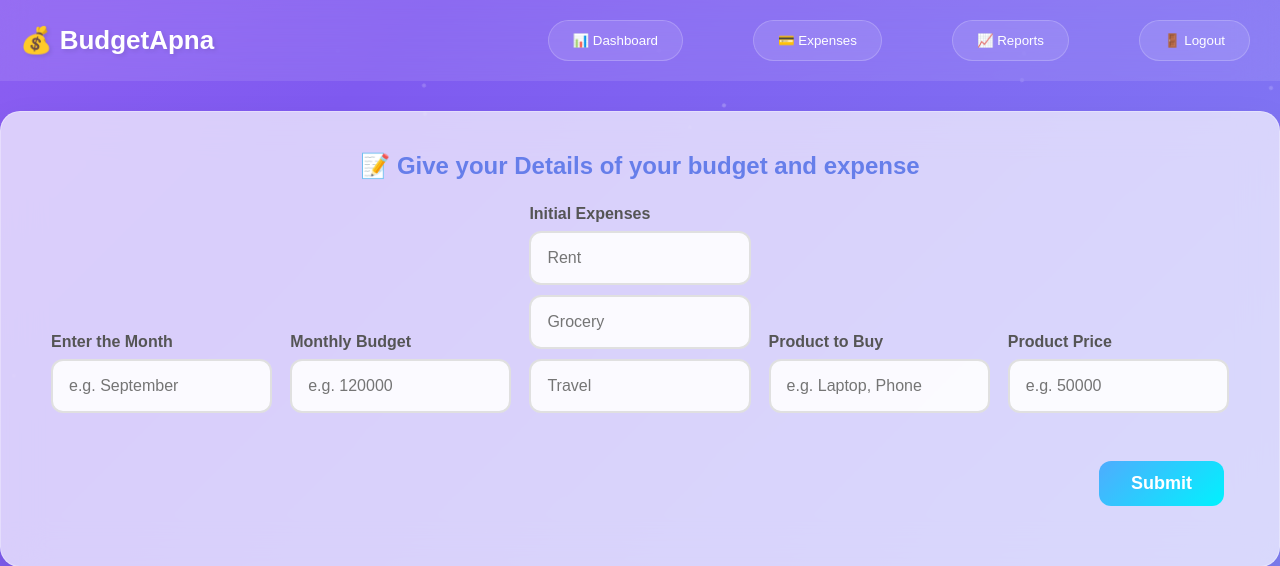
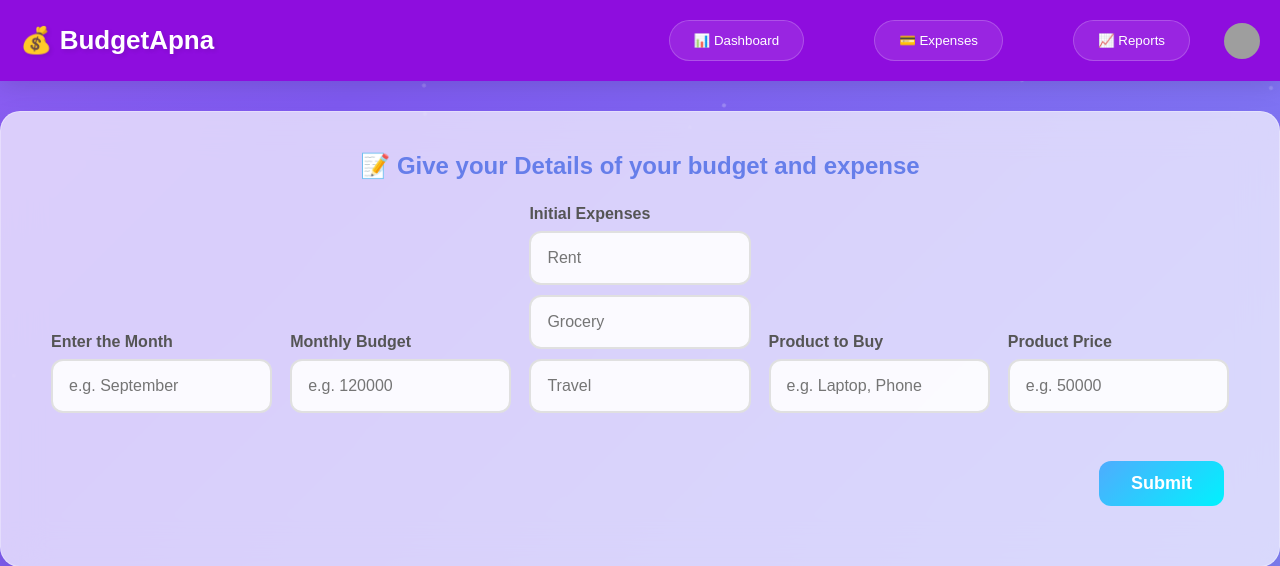
Before and after one commit to ANINDASAU/Budgetwise-Forcasting-Infosys, a Flask app: page /home in a window 1280 px wide. Shown: the top 566 px of the page. Run offline with Flask 3, Linux system fonts and the light colour scheme; the visitor is signed in with stand-in values (Sample User, id 1); some libraries are stand-ins or nearby versions; grey boxes are pictures that could not be loaded.

Commit message:
Some Changes on Dashboard

```diff
--- a/LandingPage/static/script.js
+++ b/LandingPage/static/script.js
@@ -1,3 +1,28 @@
+// --- Profile Dropdown Logic ---
+function toggleProfileDropdown() {
+    const dropdown = document.getElementById('profileDropdown');
+    dropdown.classList.toggle('show');
+}
+
+// Hide dropdown when clicking outside
+document.addEventListener('click', function(event) {
+    const profileIcon = document.getElementById('profileIcon');
+    const dropdown = document.getElementById('profileDropdown');
+    if (!profileIcon.contains(event.target) && !dropdown.contains(event.target)) {
+        dropdown.classList.remove('show');
+    }
+});
+
+// Edit Username (placeholder)
+function editUsername() {
+    const newName = prompt('Enter new username:');
+    if (newName) {
+        // You can add AJAX/Flask call here to update username in backend
+        alert('Username updated to: ' + newName);
+        // Optionally update avatar
+        document.querySelector('.profile-icon img').src = `https://ui-avatars.com/api/?name=${encodeURIComponent(newName)}&background=667eea&color=fff&rounded=true`;
+    }
+}
 // --- Logout: Show login page and hide nav/dashboard ---
 function logout() {
     // If loginPage exists, show it and hide nav/dashboard
--- a/LandingPage/static/style.css
+++ b/LandingPage/static/style.css
@@ -1,3 +1,43 @@
+/* Profile Dropdown Styles */
+.profile-menu-container {
+  position: relative;
+  margin-left: 24px;
+}
+.profile-icon {
+  display: flex;
+  align-items: center;
+  cursor: pointer;
+}
+.profile-dropdown {
+  display: none;
+  position: absolute;
+  top: 48px;
+  right: 0;
+  background: #fff;
+  border-radius: 12px;
+  box-shadow: 0 8px 24px rgba(0,0,0,0.12);
+  min-width: 160px;
+  z-index: 200;
+  flex-direction: column;
+  padding: 10px 0;
+}
+.profile-dropdown button {
+  background: none;
+  border: none;
+  color: #333;
+  padding: 12px 24px;
+  text-align: left;
+  width: 100%;
+  font-size: 16px;
+  cursor: pointer;
+  transition: background 0.2s;
+}
+.profile-dropdown button:hover {
+  background: #f3f3f3;
+}
+.profile-dropdown.show {
+  display: flex;
+}
 /* =============================
    OVERRIDE: Dashboard/Reports/Expenses Styles (from original home.html)
    ============================= */
@@ -56,11 +96,12 @@ body {
   transform: translateY(-5px);
   box-shadow: 0 30px 50px rgba(0, 0, 0, 0.15);
 }
+/* Make nav-bar always dark and opaque for visibility */
 .nav-bar {
-  background: rgba(255, 255, 255, 0.1);
+  background: #8e0dde;
   padding: 20px 0;
   margin-bottom: 30px;
-  backdrop-filter: blur(20px);
+  box-shadow: 0 4px 24px rgba(0,0,0,0.12);
   display: none;
   position: sticky;
   top: 0;
@@ -493,16 +534,7 @@ body {
   transform: translateY(-5px);
   box-shadow: 0 30px 50px rgba(0, 0, 0, 0.15);
 }
-.nav-bar {
-  background: rgba(255, 255, 255, 0.1);
-  padding: 20px 0;
-  margin-bottom: 30px;
-  backdrop-filter: blur(20px);
-  display: none;
-  position: sticky;
-  top: 0;
-  z-index: 100;
-}
+/* Removed duplicate .nav-bar rule for clarity */
 .nav-bar.show {
   display: block;
   animation: slideDown 0.5s ease;
--- a/LandingPage/templates/home.html
+++ b/LandingPage/templates/home.html
@@ -20,7 +20,15 @@
                 <button onclick="showPage('dashboard')">📊 Dashboard</button>
                 <button onclick="showPage('expenses')">💳 Expenses</button>
                 <button onclick="showPage('reports')">📈 Reports</button>
-                <button onclick="logout()">🚪 Logout</button>
+            </div>
+            <div class="profile-menu-container">
+                <div class="profile-icon" id="profileIcon" onclick="toggleProfileDropdown()">
+                    <img src="https://ui-avatars.com/api/?name=User&background=667eea&color=fff&rounded=true" alt="Profile" style="width:36px;height:36px;border-radius:50%;cursor:pointer;">
+                </div>
+                <div class="profile-dropdown" id="profileDropdown">
+                    <button onclick="editUsername()">Edit Username</button>
+                    <button onclick="logout()">Logout</button>
+                </div>
             </div>
         </div>
     </nav>
```
